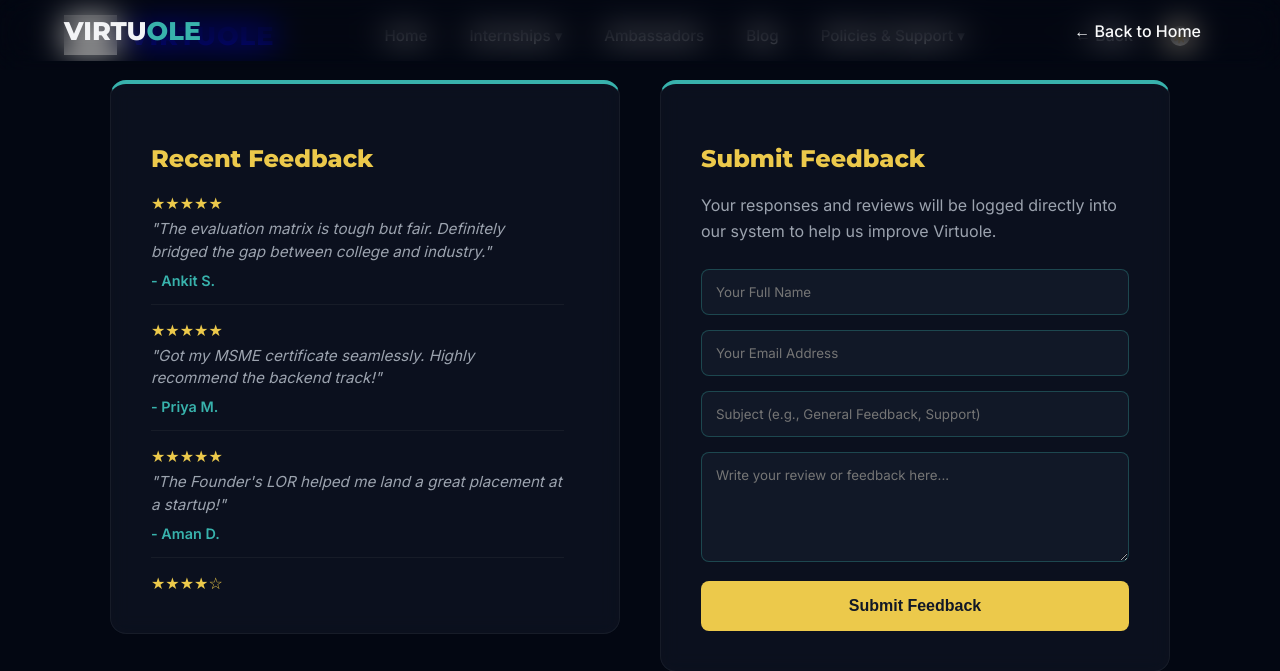
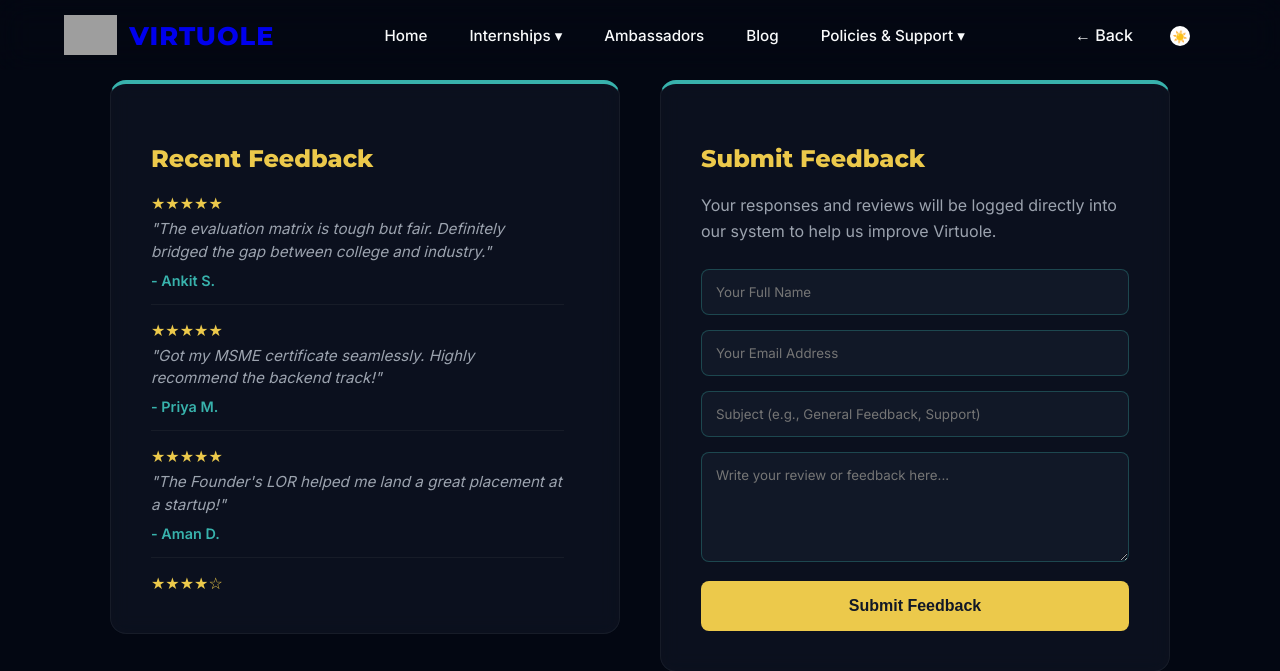
Before and after one commit to hellovirtuole/virtuole-backend, a Flask app: page /feedback in a window 1280 px wide; the page is wider, and only the part inside the window is pictured. Shown: the top 671 px of that part. Run offline with Flask 3, Linux system fonts and the light colour scheme; grey boxes are pictures that could not be loaded.

Commit message:
Update feedback.html

```diff
--- a/templates/feedback.html
+++ b/templates/feedback.html
@@ -19,12 +19,7 @@
             top: -200px; right: -100px; z-index: -1; pointer-events: none;
         }
 
-        nav {
-            display: flex; justify-content: space-between; align-items: center;
-            padding: 15px 50px; background: rgba(3, 7, 18, 0.85);
-            backdrop-filter: blur(16px); position: sticky; top: 0; z-index: 1000;
-            border-bottom: 1px solid rgba(255, 255, 255, 0.05);
-        }
+
         .logo { font-family: 'Montserrat', sans-serif; font-size: 1.6em; font-weight: 800; text-decoration: none; }
         .logo .virt { color: #f3f4f6; }
         .logo .uole { color: #38b2ac; }
@@ -75,10 +70,7 @@
     {% include 'navbar.html' %}
     <div class="glow-bg"></div>
 
-    <nav>
-        <a href="/" class="logo"><span class="virt">VIRTU</span><span class="uole">OLE</span></a>
-        <a href="/" class="back-btn">&larr; Back to Home</a>
-    </nav>
+
 
     <div class="container">
         <!-- Recent Reviews Box -->
```
